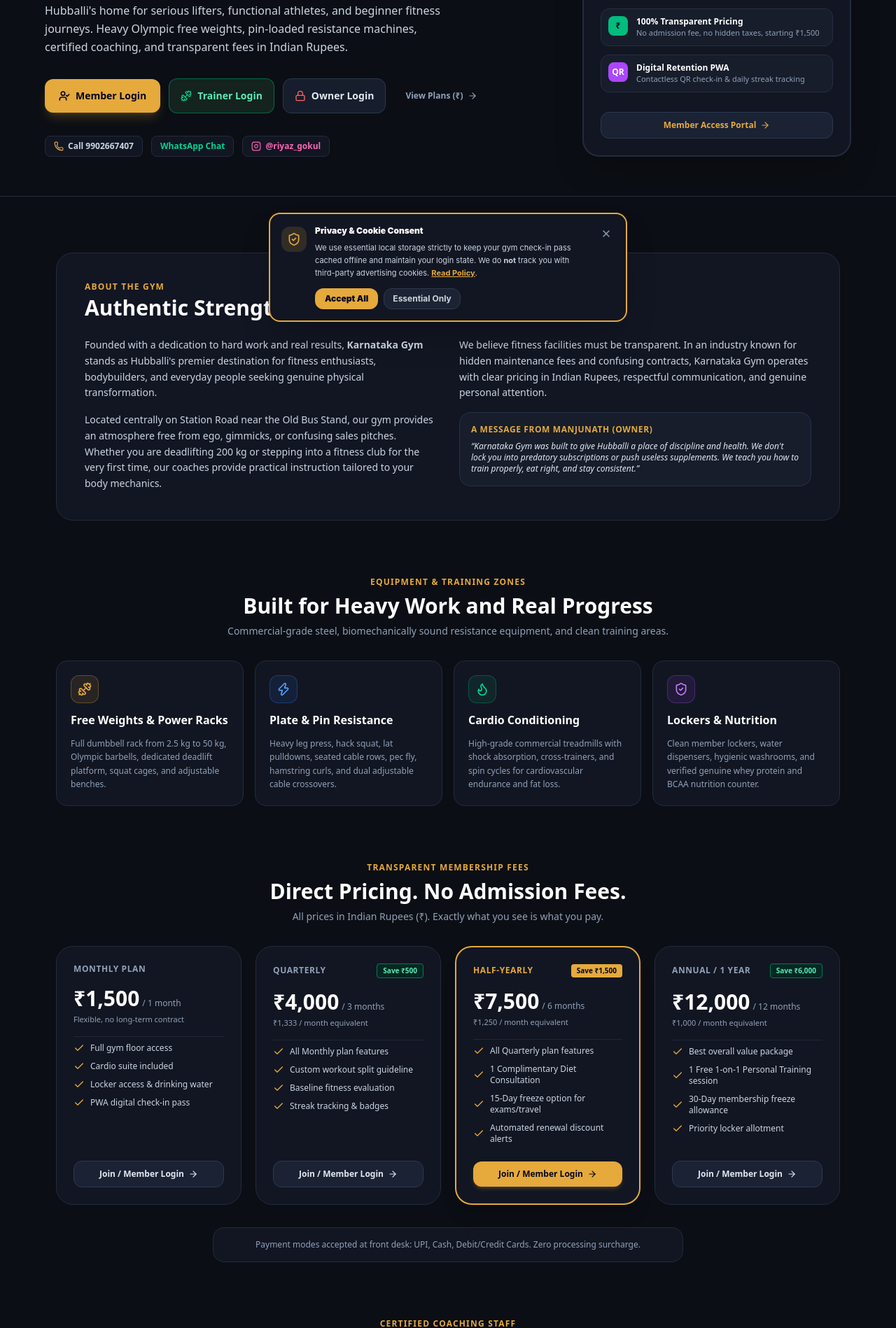
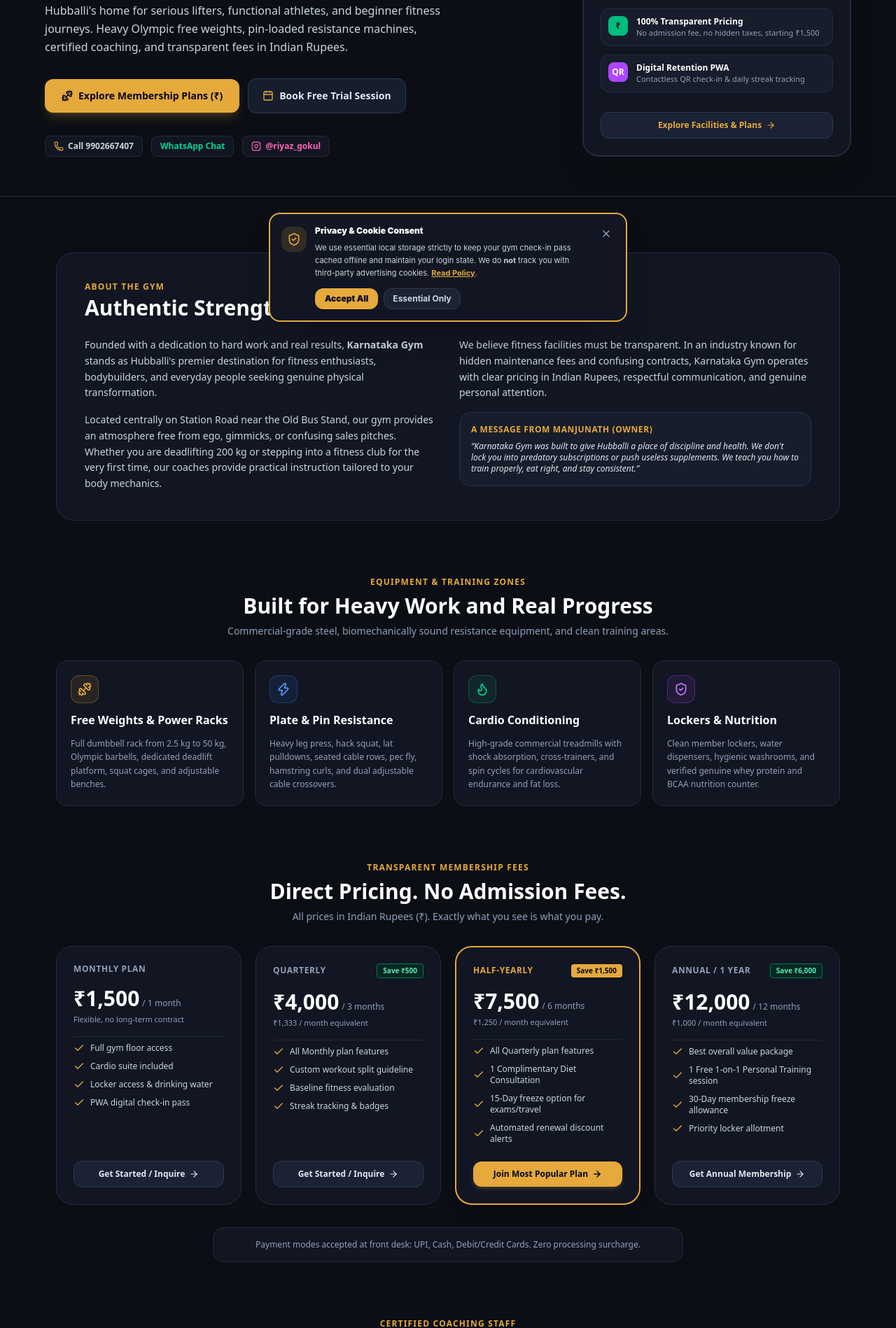
Before and after one commit to workforferoz/karnataka-gym, a Next.js app: page / in a window 1280 px wide. Shown: the part 324-2222 px from the top of the page at 70% size. Built offline with nearby package versions, Linux system fonts and the light colour scheme.

Commit message:
feat: replace hero login buttons with visitor CTAs; keep logins strictly in header dropdown

```diff
--- a/src/app/page.tsx
+++ b/src/app/page.tsx
@@ -119,38 +119,22 @@ export default function PublicGymWebsite() {
                   Hubballi&apos;s home for serious lifters, functional athletes, and beginner fitness journeys. Heavy Olympic free weights, pin-loaded resistance machines, certified coaching, and transparent fees in Indian Rupees.
                 </p>
 
-                {/* Direct Action Gateways */}
-                <div className="flex flex-wrap items-center justify-center lg:justify-start gap-3 pt-2">
-                  <Link
-                    href="/login?role=member"
-                    className="w-full sm:w-auto bg-[#E5A93C] hover:bg-[#F59E0B] text-slate-950 font-black px-5 py-3.5 rounded-xl text-sm flex items-center justify-center gap-2 shadow-lg shadow-[#E5A93C]/20 transition-all cursor-pointer"
+                {/* Direct Action Gateways for Website Visitors */}
+                <div className="flex flex-col sm:flex-row items-center justify-center lg:justify-start gap-3 pt-2">
+                  <a
+                    href="#plans"
+                    className="w-full sm:w-auto bg-[#E5A93C] hover:bg-[#F59E0B] text-slate-950 font-black px-6 py-3.5 rounded-xl text-sm flex items-center justify-center gap-2 shadow-lg shadow-[#E5A93C]/20 transition-all cursor-pointer"
                   >
-                    <UserCheck className="w-4 h-4 stroke-[2.5]" />
-                    <span>Member Login</span>
-                  </Link>
-
-                  <Link
-                    href="/login?role=trainer"
-                    className="w-full sm:w-auto bg-[#14231E] hover:bg-[#1a3029] border border-emerald-700/80 text-emerald-300 font-extrabold px-4 py-3.5 rounded-xl text-sm flex items-center justify-center gap-2 transition-colors cursor-pointer"
-                  >
-                    <Dumbbell className="w-4 h-4 text-emerald-400" />
-                    <span>Trainer Login</span>
-                  </Link>
-
-                  <Link
-                    href="/login?role=owner"
-                    className="w-full sm:w-auto bg-[#161D2C] hover:bg-[#1E273A] border border-[#2D3950] text-slate-200 font-extrabold px-4 py-3.5 rounded-xl text-sm flex items-center justify-center gap-2 transition-colors cursor-pointer"
-                  >
-                    <Lock className="w-4 h-4 text-red-400" />
-                    <span>Owner Login</span>
-                  </Link>
+                    <Dumbbell className="w-4 h-4 stroke-[2.5]" />
+                    <span>Explore Membership Plans (₹)</span>
+                  </a>
 
                   <a
-                    href="#plans"
-                    className="w-full sm:w-auto text-slate-400 hover:text-white font-bold px-4 py-3 text-xs flex items-center justify-center gap-1.5 transition-colors"
+                    href="#location"
+                    className="w-full sm:w-auto bg-[#161D2C] hover:bg-[#1E273A] border border-[#2D3950] text-slate-200 font-extrabold px-5 py-3.5 rounded-xl text-sm flex items-center justify-center gap-2 transition-colors cursor-pointer"
                   >
-                    <span>View Plans (₹)</span>
-                    <ArrowRight className="w-3.5 h-3.5" />
+                    <Calendar className="w-4 h-4 text-[#E5A93C]" />
+                    <span>Book Free Trial Session</span>
                   </a>
                 </div>
 
@@ -243,13 +227,13 @@ export default function PublicGymWebsite() {
                   </div>
 
                   <div className="pt-2">
-                    <Link
-                      href="/login?role=member"
-                      className="w-full bg-[#1A2234] hover:bg-[#222C42] border border-[#2D3950] text-[#E5A93C] font-bold py-2.5 rounded-xl text-xs flex items-center justify-center gap-1.5 transition-colors"
+                    <a
+                      href="#plans"
+                      className="w-full bg-[#1A2234] hover:bg-[#222C42] border border-[#2D3950] text-[#E5A93C] font-bold py-2.5 rounded-xl text-xs flex items-center justify-center gap-1.5 transition-colors cursor-pointer"
                     >
-                      <span>Member Access Portal</span>
+                      <span>Explore Facilities & Plans</span>
                       <ArrowRight className="w-3.5 h-3.5" />
-                    </Link>
+                    </a>
                   </div>
                 </div>
               </div>
@@ -406,13 +390,13 @@ export default function PublicGymWebsite() {
                 </div>
               </div>
 
-              <Link
-                href="/login?role=member"
-                className="w-full bg-[#1A2234] hover:bg-[#232D44] border border-[#2D3950] text-slate-200 font-bold py-2.5 rounded-xl text-xs flex items-center justify-center gap-1.5 transition-colors"
+              <a
+                href="#location"
+                className="w-full bg-[#1A2234] hover:bg-[#232D44] border border-[#2D3950] text-slate-200 font-bold py-2.5 rounded-xl text-xs flex items-center justify-center gap-1.5 transition-colors cursor-pointer"
               >
-                <span>Join / Member Login</span>
+                <span>Get Started / Inquire</span>
                 <ArrowRight className="w-3.5 h-3.5" />
-              </Link>
+              </a>
             </div>
 
             {/* Quarterly (3 Months) */}
@@ -454,13 +438,13 @@ export default function PublicGymWebsite() {
                 </div>
               </div>
 
-              <Link
-                href="/login?role=member"
-                className="w-full bg-[#1A2234] hover:bg-[#232D44] border border-[#2D3950] text-slate-200 font-bold py-2.5 rounded-xl text-xs flex items-center justify-center gap-1.5 transition-colors"
+              <a
+                href="#location"
+                className="w-full bg-[#1A2234] hover:bg-[#232D44] border border-[#2D3950] text-slate-200 font-bold py-2.5 rounded-xl text-xs flex items-center justify-center gap-1.5 transition-colors cursor-pointer"
               >
-                <span>Join / Member Login</span>
+                <span>Get Started / Inquire</span>
                 <ArrowRight className="w-3.5 h-3.5" />
-              </Link>
+              </a>
             </div>
 
             {/* Half-Yearly (6 Months) - Highlighted */}
@@ -502,13 +486,13 @@ export default function PublicGymWebsite() {
                 </div>
               </div>
 
-              <Link
-                href="/login?role=member"
-                className="w-full bg-[#E5A93C] hover:bg-[#F59E0B] text-slate-950 font-black py-2.5 rounded-xl text-xs flex items-center justify-center gap-1.5 transition-all shadow-md shadow-[#E5A93C]/20"
+              <a
+                href="#location"
+                className="w-full bg-[#E5A93C] hover:bg-[#F59E0B] text-slate-950 font-black py-2.5 rounded-xl text-xs flex items-center justify-center gap-1.5 transition-all shadow-md shadow-[#E5A93C]/20 cursor-pointer"
               >
-                <span>Join / Member Login</span>
-                <ArrowRight className="w-3.5 h-3.5" />
-              </Link>
+                <span>Join Most Popular Plan</span>
+                <ArrowRight className="w-3.5 h-3.5 stroke-[2.5]" />
+              </a>
             </div>
 
             {/* Yearly (12 Months) */}
@@ -550,13 +534,13 @@ export default function PublicGymWebsite() {
                 </div>
               </div>
 
-              <Link
-                href="/login?role=member"
-                className="w-full bg-[#1A2234] hover:bg-[#232D44] border border-[#2D3950] text-slate-200 font-bold py-2.5 rounded-xl text-xs flex items-center justify-center gap-1.5 transition-colors"
+              <a
+                href="#location"
+                className="w-full bg-[#1A2234] hover:bg-[#232D44] border border-[#2D3950] text-slate-200 font-bold py-2.5 rounded-xl text-xs flex items-center justify-center gap-1.5 transition-colors cursor-pointer"
               >
-                <span>Join / Member Login</span>
+                <span>Get Annual Membership</span>
                 <ArrowRight className="w-3.5 h-3.5" />
-              </Link>
+              </a>
             </div>
           </div>
 
@@ -654,47 +638,31 @@ export default function PublicGymWebsite() {
                 </div>
               </div>
 
-              {/* Dual Action Gateway Card */}
-              <div className="w-full lg:w-80 bg-[#171D2B] border border-[#2B354C] rounded-2xl p-5 space-y-3 flex-shrink-0">
-                <span className="text-[11px] font-black uppercase tracking-wider text-slate-400 block">
-                  Select Portal to Enter
+              {/* PWA Membership Benefits Card */}
+              <div className="w-full lg:w-80 bg-[#171D2B] border border-[#2B354C] rounded-2xl p-5 space-y-4 flex-shrink-0 text-center">
+                <span className="text-[11px] font-black uppercase tracking-wider text-[#E5A93C] block">
+                  Included Free With Membership
                 </span>
-
-                <Link
-                  href="/login?role=member"
-                  className="w-full bg-[#E5A93C] hover:bg-[#F59E0B] text-slate-950 font-black py-3 px-4 rounded-xl text-xs flex items-center justify-between shadow-md"
-                >
-                  <div className="flex items-center gap-2">
-                    <UserCheck className="w-4 h-4 stroke-[2.5]" />
-                    <span>Member Login</span>
-                  </div>
-                  <ArrowRight className="w-3.5 h-3.5" />
-                </Link>
-
-                <Link
-                  href="/login?role=trainer"
-                  className="w-full bg-[#162420] hover:bg-[#1e342c] border border-emerald-800 text-emerald-300 font-bold py-3 px-4 rounded-xl text-xs flex items-center justify-between"
-                >
-                  <div className="flex items-center gap-2">
-                    <Dumbbell className="w-4 h-4 text-emerald-400" />
-                    <span>Trainer Login</span>
-                  </div>
-                  <ArrowRight className="w-3.5 h-3.5" />
-                </Link>
-
-                <Link
-                  href="/login?role=owner"
-                  className="w-full bg-[#1F2738] hover:bg-red-950/60 border border-red-800/80 text-red-200 font-bold py-3 px-4 rounded-xl text-xs flex items-center justify-between"
-                >
-                  <div className="flex items-center gap-2">
-                    <Lock className="w-4 h-4 text-red-400" />
-                    <span>Owner Login</span>
-                  </div>
-                  <ArrowRight className="w-3.5 h-3.5" />
-                </Link>
-
-                <div className="text-[10px] text-slate-400 text-center pt-1">
-                  Works on iOS, Android, and desktop browsers as a Progressive Web App.
+                <p className="text-xs text-slate-300 leading-relaxed">
+                  Every active member receives direct access to the Karnataka Gym PWA with contactless QR entry, workout history, and streak discipline rewards.
+                </p>
+                <div className="pt-1 space-y-2">
+                  <a
+                    href="#plans"
+                    className="w-full bg-[#E5A93C] hover:bg-[#F59E0B] text-slate-950 font-black py-3 px-4 rounded-xl text-xs flex items-center justify-center gap-2 shadow-md transition-all cursor-pointer"
+                  >
+                    <span>Explore Membership Plans</span>
+                    <ArrowRight className="w-3.5 h-3.5" />
+                  </a>
+                  <a
+                    href="#location"
+                    className="w-full bg-[#121622] hover:bg-[#1C2333] border border-[#2D3950] text-slate-200 font-bold py-2.5 px-4 rounded-xl text-xs flex items-center justify-center gap-2 transition-colors cursor-pointer"
+                  >
+                    <span>Visit Gym on Station Road</span>
+                  </a>
+                </div>
+                <div className="text-[10px] text-slate-400">
+                  Registered members & staff can login anytime via the <strong className="text-slate-300">Login</strong> button in the top menu.
                 </div>
               </div>
             </div>
```
